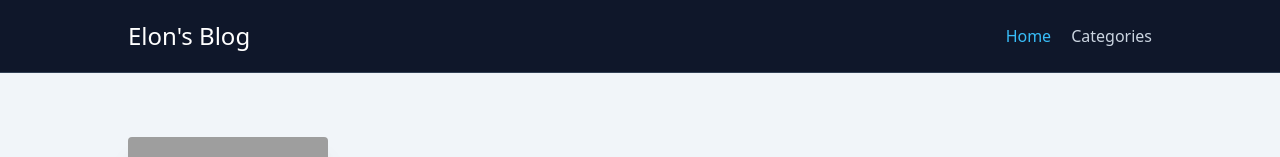
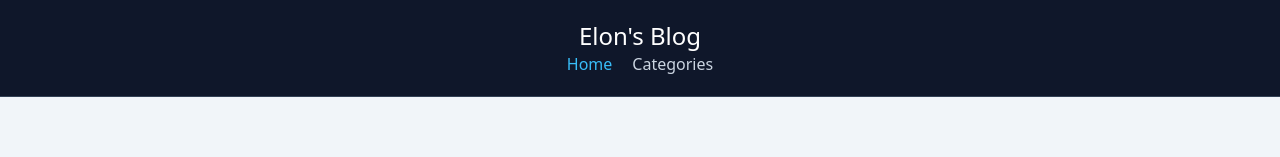
Before and after one commit to jahidanowar/nuxt3-wp-blog, a Nuxt app: page / in a window 1280 px wide. Shown: the top 157 px of the page. Built offline with nearby package versions, Linux system fonts and the light colour scheme; grey boxes are pictures that could not be loaded.

Commit message:
fix: Nav

```diff
--- a/components/Menu/Top.vue
+++ b/components/Menu/Top.vue
@@ -2,7 +2,7 @@
 <template>
   <nav class="bg-gray-900 text-white py-5 border-b border-gray-700">
     <div
-      class="container flex justify-center gap-3 sm:gap-0 sm:justify-between items-center flex-wrap"
+      class="container flex flex-col justify-center gap-3 sm:gap-0 sm:justify-between items-center"
     >
       <NuxtLink to="/" class="text-2xl font-medium">Elon's Blog</NuxtLink>
       <ul class="nav">
```
